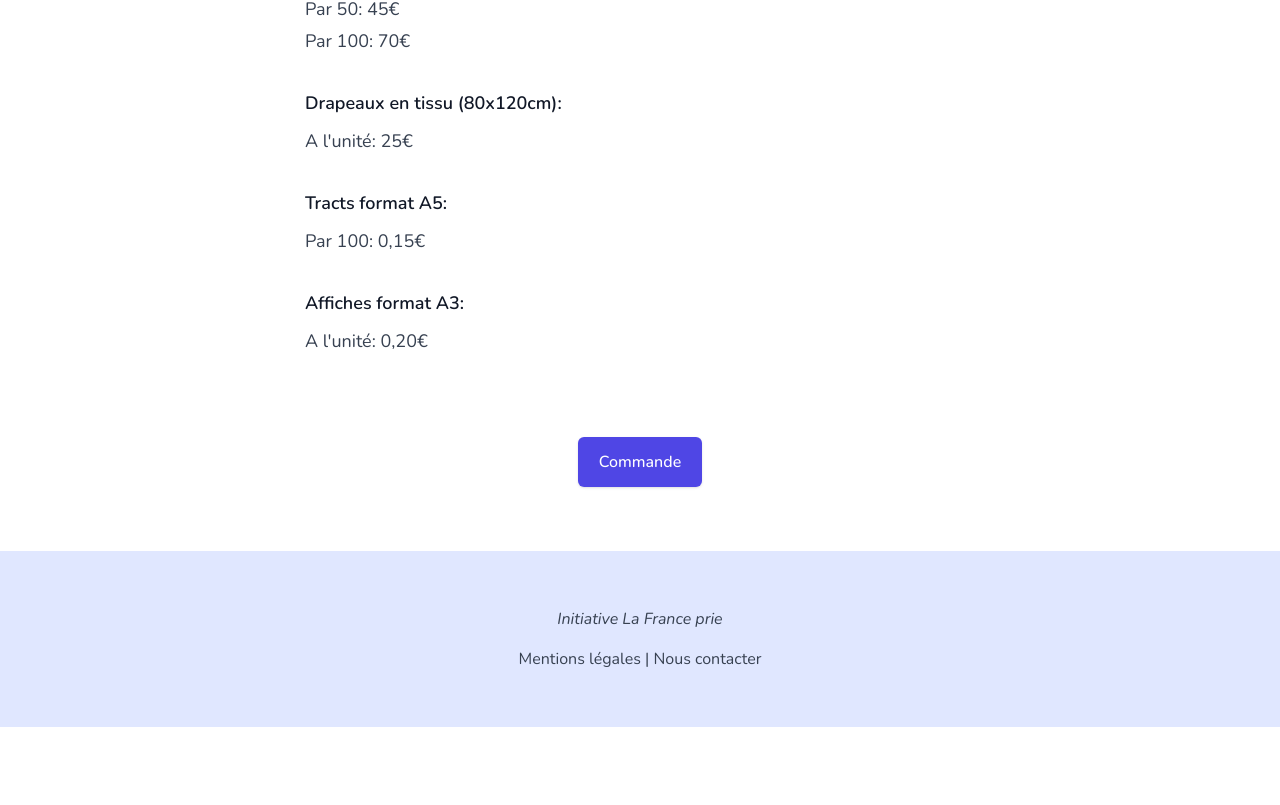
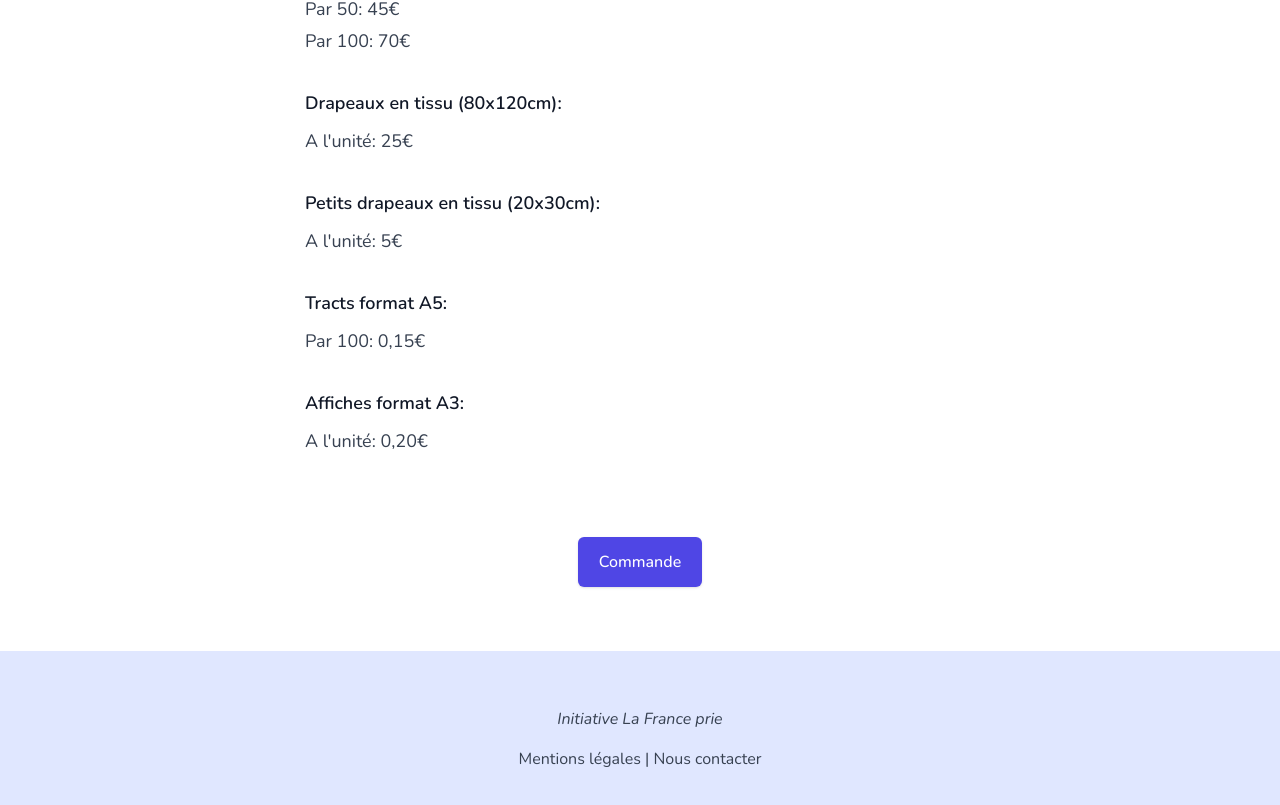
Before and after one commit to Public-Rosary/lafranceprie, a Next.js app: page /commandes in a window 1280 px wide. Shown: the part 927-1732 px from the top of the page. Before the commit the page ends 1654 px from the top, so only its background shows below. Built offline with nearby package versions, Linux system fonts and the light colour scheme.

Commit message:
Add small flags

```diff
--- a/pages/commandes.tsx
+++ b/pages/commandes.tsx
@@ -139,6 +139,10 @@ const PostersPage: NextPage = () => {
               A l'unité: 25€<br />
             </p>
             <p>
+              <h4>Petits drapeaux en tissu (20x30cm):</h4>
+              A l'unité: 5€<br />
+            </p>
+            <p>
               <h4>Tracts format A5:</h4>
               Par 100: 0,15€<br />
             </p>
```
